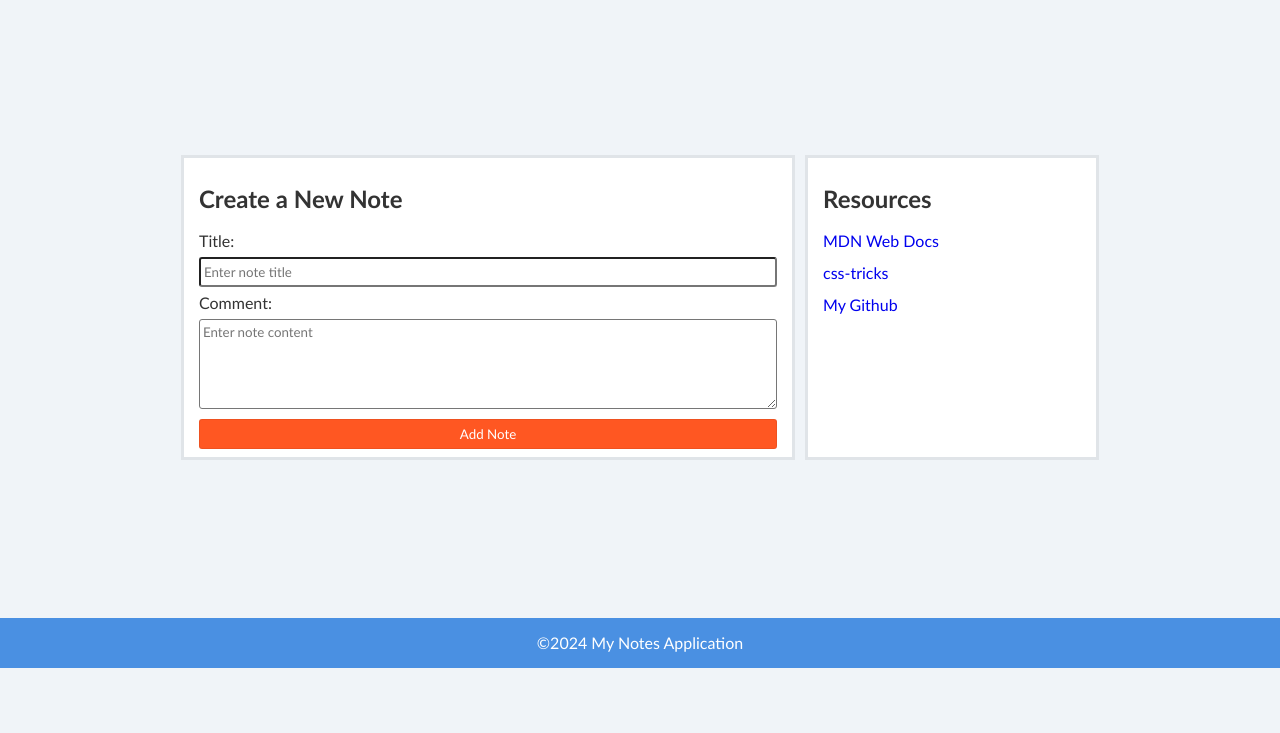
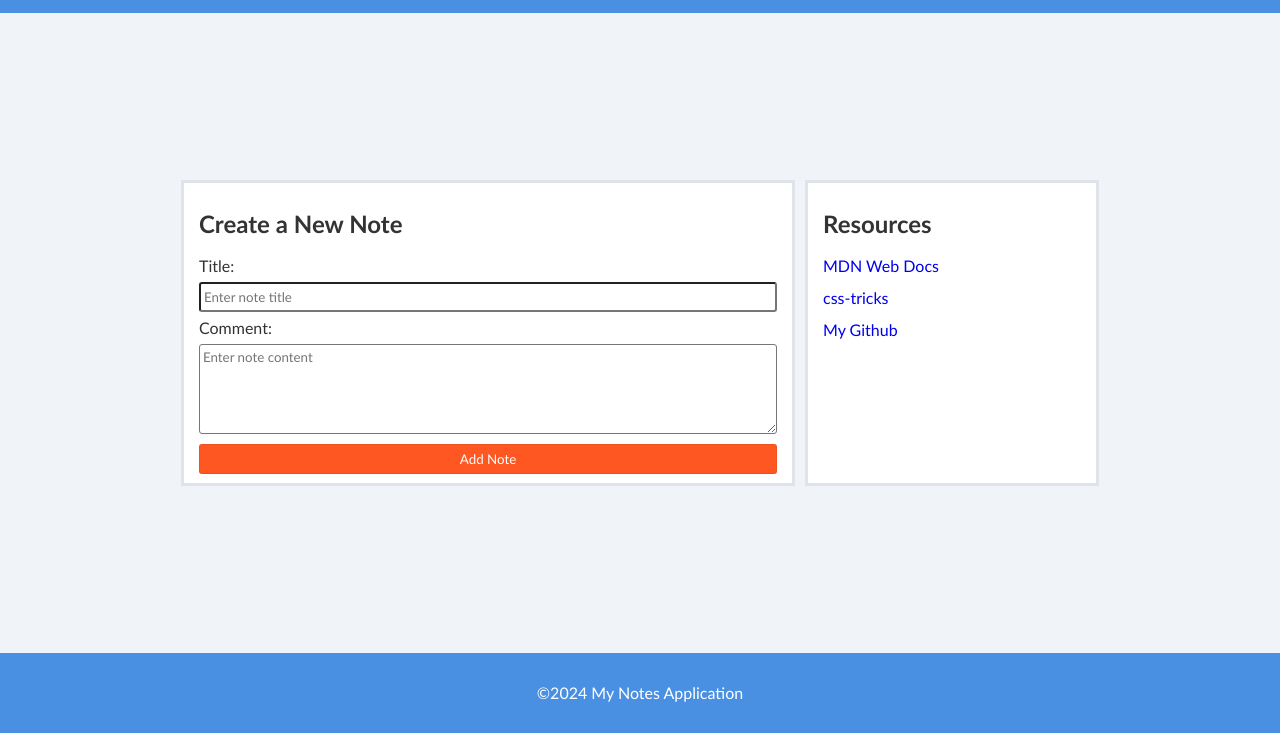
Before and after one commit to danimarce/00_semantic-html-css, a plain HTML site: page index.html in a window 1280 px wide. Shown: the part 67-800 px from the top of the page. Drawn offline with Linux system fonts and the light colour scheme.

Commit message:
Ajust app layout

```diff
--- a/index.html
+++ b/index.html
@@ -32,6 +32,6 @@
             </ul>
         </aside>
     </main>
-    <footer>&copy2024 My Notes Application</footer>
+    <footer><p>&copy2024 My Notes Application</p></footer>
 </body>
 </html>
--- a/style.css
+++ b/style.css
@@ -3,30 +3,29 @@ body {
     height: 100vh;
     line-height: 2;
     font-family: calibri;
-}
-
-header {
-    text-align: center;
+    display: grid;
+    grid-template-columns: 1fr;
+    grid-template-rows: 1fr 8fr 1fr;
 }
 
 header, footer {
     background-color: #4a90e2;
     color: #fff;
+    text-align: center;
 }
 
 footer {
     display: flex;
-    height: 3.1rem;
+    justify-content: center;
     align-items: center;
-    justify-content: center;
 }
 
 main {
     color: #333;
     display: flex;
     justify-content: center;
-    margin: 10.05rem 0;
     gap: 1rem;
+    align-items: center;
 }
 
 section {
```
